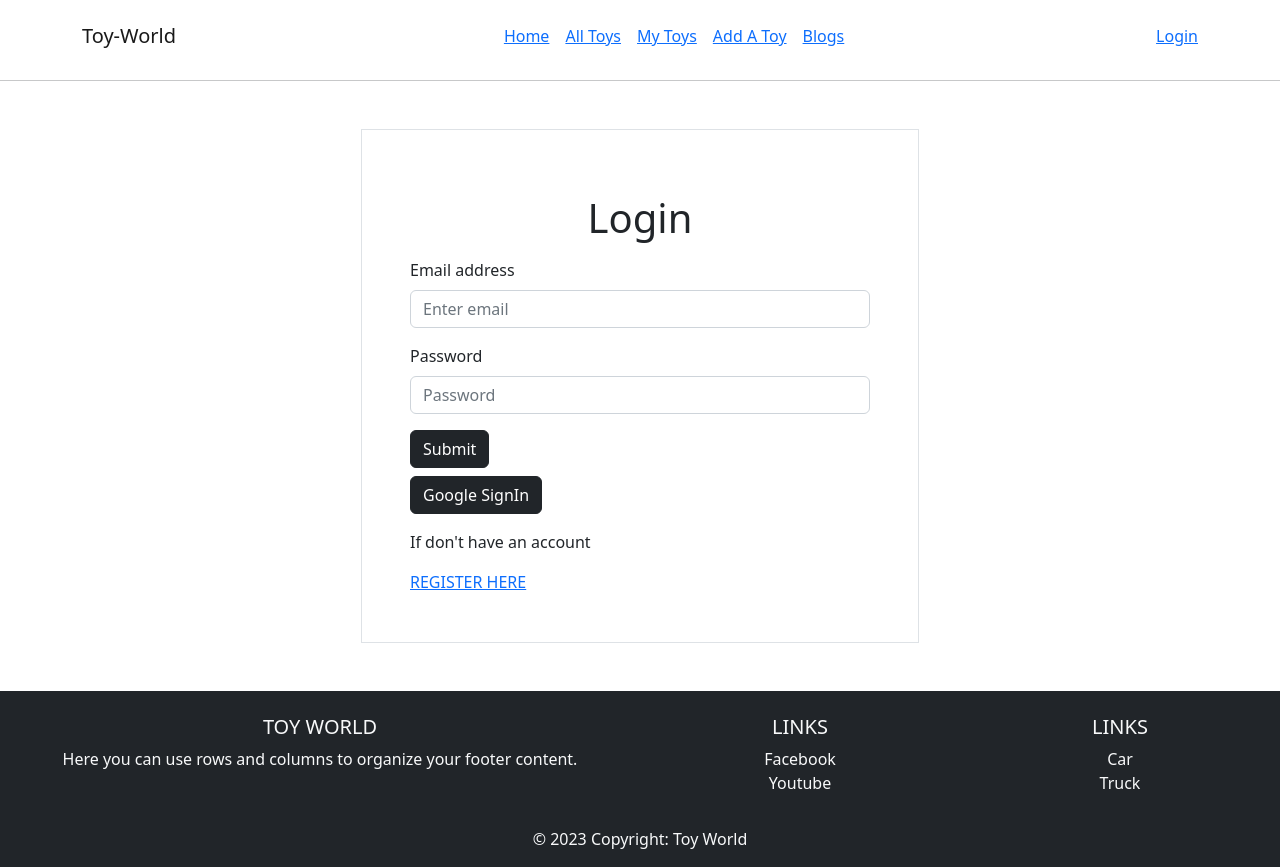
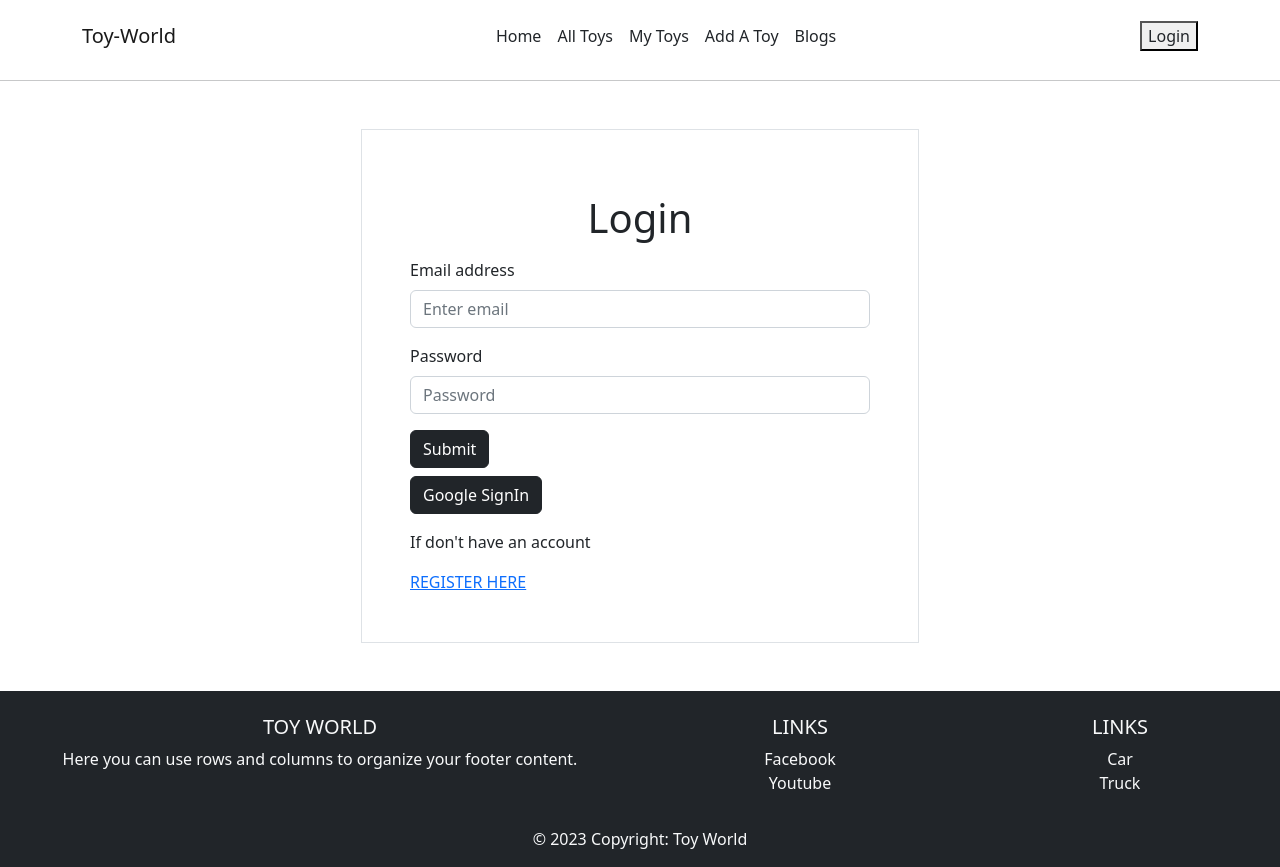
Before and after one commit to a-ashik/toy-marketplace, a React (Vite) app: page /login in a window 1280 px wide. Built offline with nearby package versions, Linux system fonts and the light colour scheme; no server answers.

Commit message:
navigate added

```diff
--- a/src/Routes/PrivateRoute.jsx
+++ b/src/Routes/PrivateRoute.jsx
@@ -1,11 +1,12 @@
 import React, { useContext } from 'react';
 import { AuthContext } from '../provider/AuthProvider';
-import { Navigate } from 'react-router-dom';
+import { Navigate, useLocation } from 'react-router-dom';
 import {Spinner } from 'react-bootstrap';
 
 const PrivateRoute = ({children}) => {
 
     const {user,loader} = useContext(AuthContext)
+    const location = useLocation()
 
 
     if(loader) {
@@ -15,7 +16,7 @@ const PrivateRoute = ({children}) => {
     if(user?.email){
         return children
     }
-    return <Navigate to='/login' replace></Navigate> ;
+    return <Navigate state={{from:location}} to='/login' replace></Navigate> ;
 };
 
 export default PrivateRoute;
--- a/src/main.jsx
+++ b/src/main.jsx
@@ -48,7 +48,7 @@ const router = createBrowserRouter([
       },
       {
         path: "/addtoy",
-        element:<AddToy></AddToy>
+        element:<PrivateRoute><AddToy></AddToy></PrivateRoute>
       },
       {
         path: "/login",
--- a/src/pages/Banner/Banner.jsx
+++ b/src/pages/Banner/Banner.jsx
@@ -3,9 +3,15 @@ import banner from '../../assets/banner.jpg'
 
 const Banner = () => {
     return (
-        <div className="w-100 h-75">
+     <div className="d-flex">
+
+        <div></div>
+        <div></div>
+
+        {/* <div className="w-100 h-75">
             <img className="w-100 h-100" src={banner} alt="" />
-        </div>
+        </div> */}
+     </div>
     );
 };
 
--- a/src/pages/Header/Header.jsx
+++ b/src/pages/Header/Header.jsx
@@ -24,17 +24,17 @@ const Header = () => {
                 <Navbar.Toggle aria-controls="responsive-navbar-nav" />
                 <Navbar.Collapse id="responsive-navbar-nav">
                 <Nav className="mx-auto gap-3">
-                    <Link to='/' >Home</Link>
-                    <Link to='/alltoys'>All Toys</Link>
-                    <Link to='/mytoys'>My Toys</Link>
-                    <Link to='/addtoy' >Add A Toy</Link>
-                    <Link to='/blog' >Blogs</Link>
+                    <Link className="text-decoration-none text-dark"  to='/' >Home</Link>
+                    <Link className="text-decoration-none text-dark"  to='/alltoys'>All Toys</Link>
+                    <Link className="text-decoration-none text-dark"  to='/mytoys'>My Toys</Link>
+                    <Link className="text-decoration-none text-dark"  to='/addtoy' >Add A Toy</Link>
+                    <Link className="text-decoration-none text-dark"  to='/blog' >Blogs</Link>
 
                 </Nav>
                 <Nav>
                     {user ?
                     <button onClick={handleLogOut}>Logout</button> :
-                    <Link to='/login'>Login</Link>
+                    <button><Link className="text-decoration-none text-dark" to='/login'>Login</Link></button>
                     }
                 </Nav>
                 </Navbar.Collapse>
--- a/src/pages/Login/Login.jsx
+++ b/src/pages/Login/Login.jsx
@@ -1,11 +1,14 @@
 import React, { useContext } from 'react';
 import { Button, Form } from 'react-bootstrap';
-import { Link } from 'react-router-dom';
+import { Link, useLocation, useNavigate } from 'react-router-dom';
 import { AuthContext } from '../../provider/AuthProvider';
 
 const Login = () => {
 
     const {login,googleSignIn} = useContext(AuthContext)
+    const navigate = useNavigate();
+    const location = useLocation()
+    const from = location.state?.from?.pathname || '/'
 
 
     const handleLogin = (e) => {
@@ -19,6 +22,7 @@ const Login = () => {
         .then((result) => {
             const user = result.user
             console.log(user);
+            navigate(from, {replace:true})
         })
         .then(error => {
             console.log(error);
@@ -28,7 +32,10 @@ const Login = () => {
 
     const handleGoogleLogIn = () => {
         googleSignIn()
-        .then()
+        .then(()=>{
+            navigate(from, {replace:true})
+        }
+        )
     }
 
 
--- a/src/pages/SingleData/SingleData.jsx
+++ b/src/pages/SingleData/SingleData.jsx
@@ -20,7 +20,7 @@ const SingleData = ({data}) => {
                 <p>Price: {data.price} $</p>
                 <p>Rating: {data.Rating} star</p>
                 <button className='btn border'>
-                    <Link to={`/${data._id}`}>View Details</Link>
+                    <Link className="text-decoration-none text-dark"  to={`/${data._id}`}>View Details</Link>
                 </button>
            </div>
         </div>
```
